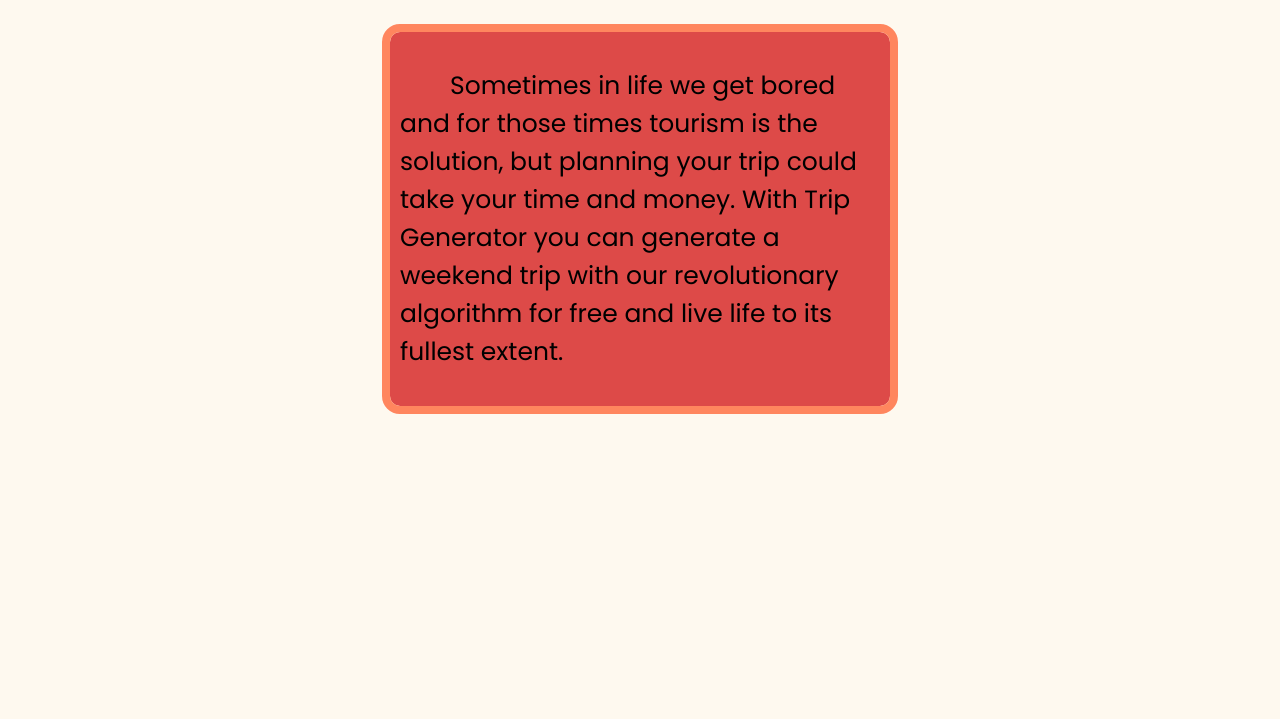
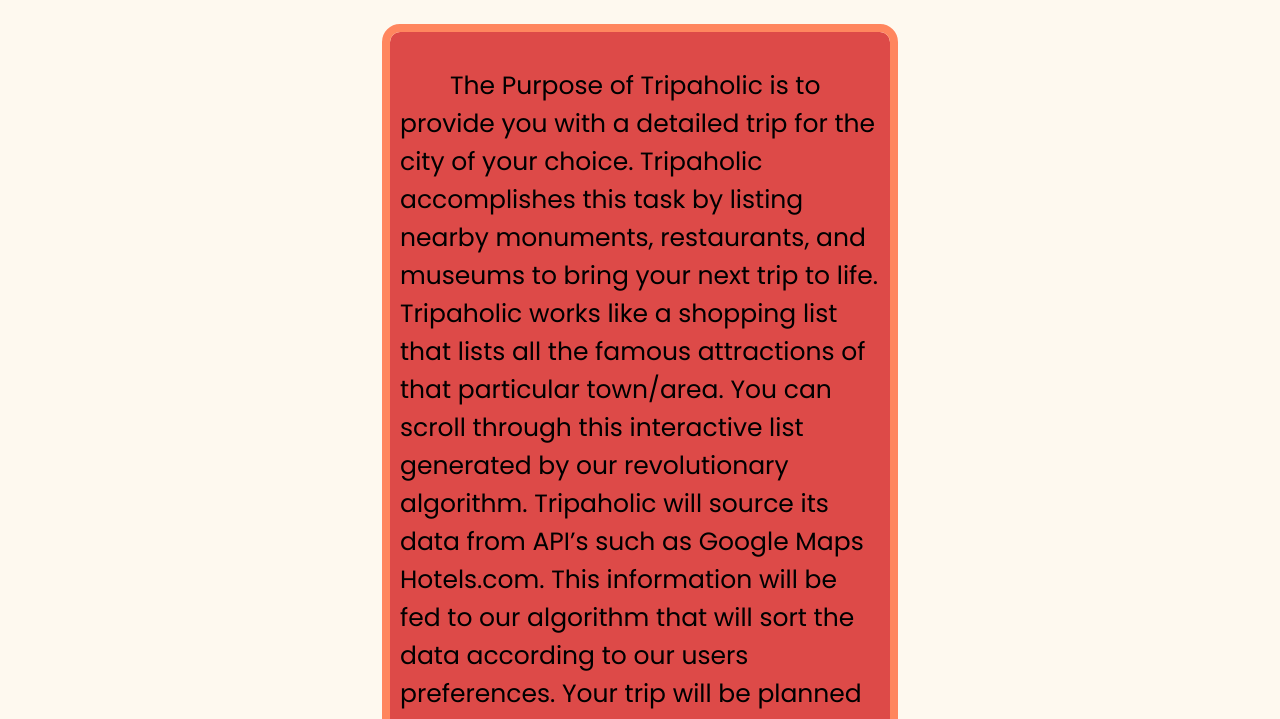
Before and after one commit to timursab/LiveShareTestSite, a plain HTML site: page index.html in a window 1280 px wide. Shown: the part 695-1414 px from the top of the page. Before the commit the page ends 1121 px from the top, so only its background shows below. Drawn offline with Linux system fonts and the light colour scheme.

Commit message:
Update index.html

```diff
--- a/index.html
+++ b/index.html
@@ -34,9 +34,18 @@
         </div>
         <div id="s3container">
             <p id="s3">
-                &emsp;&emsp;Sometimes in life we get bored and for those times tourism is the solution, but planning your trip could take your time and money. With Trip Generator you can generate a weekend trip with our revolutionary algorithm for free and live life to its fullest extent.
+                &emsp;&emsp;The Purpose of Tripaholic is to provide you with a detailed trip for the city of your choice. Tripaholic accomplishes this task by listing nearby monuments, restaurants, and museums to bring your next trip to life.
+
+Tripaholic works like a shopping list that lists all the famous attractions of that particular town/area. You can scroll through this interactive list generated by our revolutionary algorithm.
+
+                Tripaholic will source its data from API’s such as Google Maps
+Hotels.com. This information will be fed to our algorithm that will sort the data according to our users preferences.
+
+Your trip will be planned according to your budget.
+Your budget is an important part of the app ass it will determine the places you visit.
             </p>
         </div>
+
     </div>
 </body>
 </html>
```
